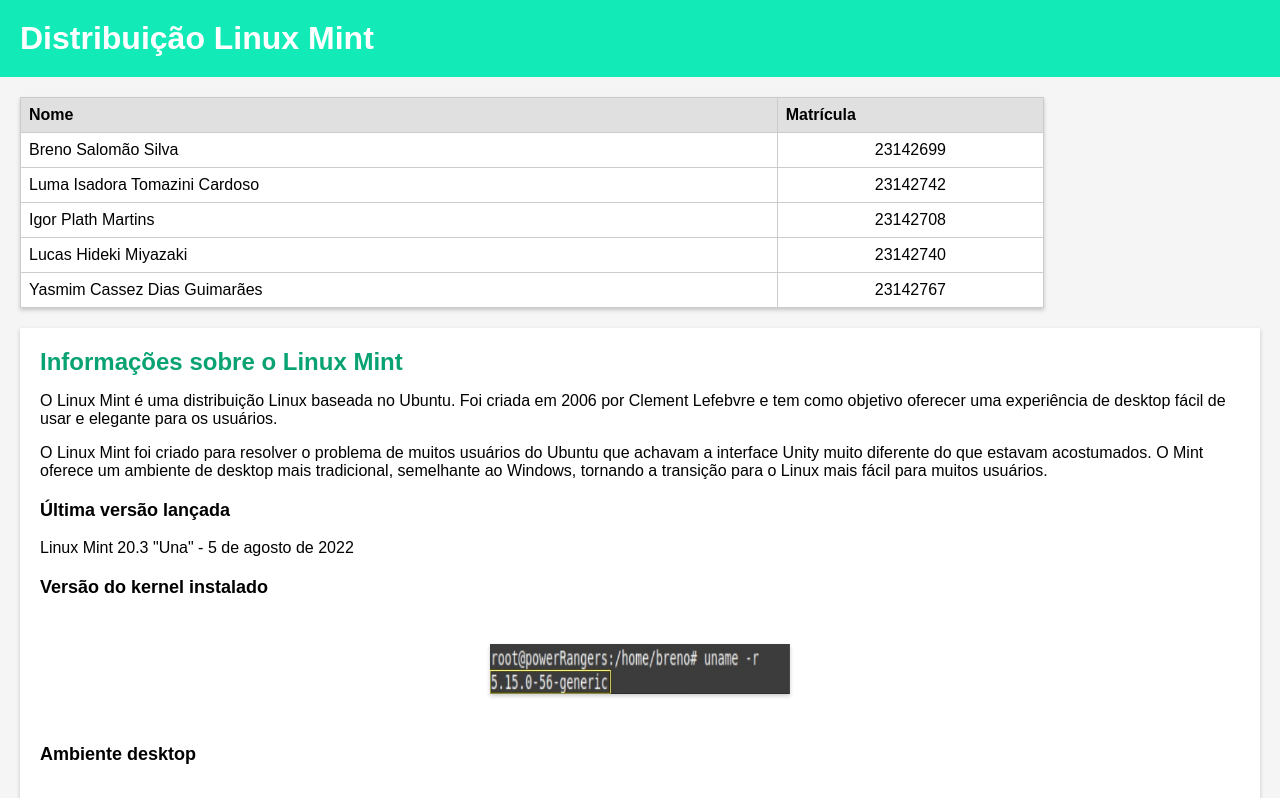
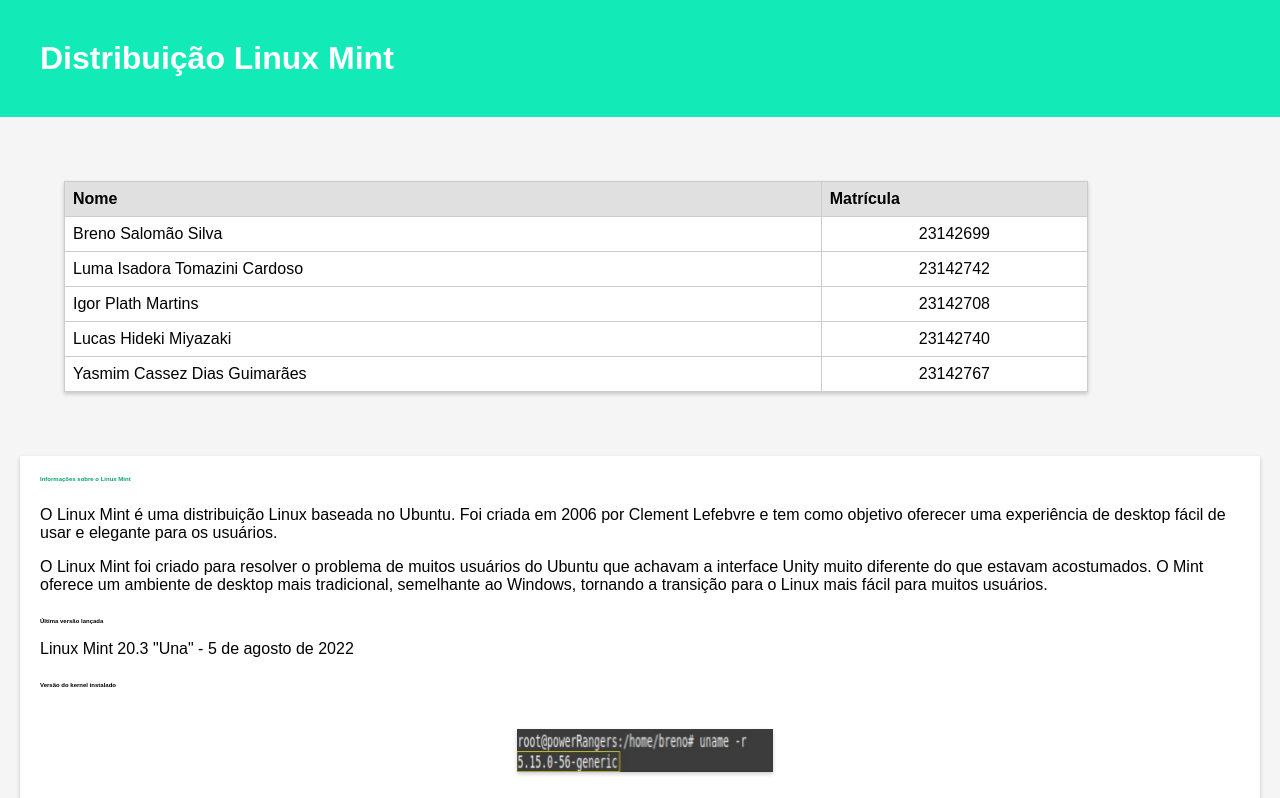
Before and after one commit to lucas-miyazaki/pesquisaDistroLinux, a plain HTML site: page index.html in a window 1280 px wide. Shown: the top 798 px of the page. Drawn offline with Linux system fonts and the light colour scheme.

Commit message:
atualização no css

```diff
--- a/_css/estilo.css
+++ b/_css/estilo.css
@@ -10,7 +10,7 @@ body {
 header {
   background-color: #12ebb8;
   color: #fff;
-  padding: 20px;
+  padding: 5vh;
 }
 
 /* Estilo para o título principal */
@@ -21,7 +21,7 @@ h1 {
 /* Estilo para a tabela */
 table {
   border-collapse: collapse;
-  margin: 20px;
+  margin: 5%;
   width: 80%;
   background-color: #ffffff;
   box-shadow: 0 2px 4px rgba(0,0,0,0.2);
@@ -56,14 +56,14 @@ section {
 h2 {
   margin: 0;
   color: #09a272;
-  font-size: 24px;
-  margin-bottom: 10px;
+  font-size: 5%;
+  margin-bottom: 2%;
 }
 
 /* Estilo para os subtítulos das seções */
 h3 {
-  margin-top: 20px;
-  font-size: 18px;
+  margin-top: 2%;
+  font-size: 2%;
   font-weight: bold;
 }
 
@@ -76,8 +76,8 @@ h3 {
 }
 
 .Galeria img {
-  margin: 10px;
-  width: 300px;
+  margin: 2%;
+  width: 20vw;
   box-shadow: 0 2px 4px rgba(0,0,0,0.2);
 }
 
```
